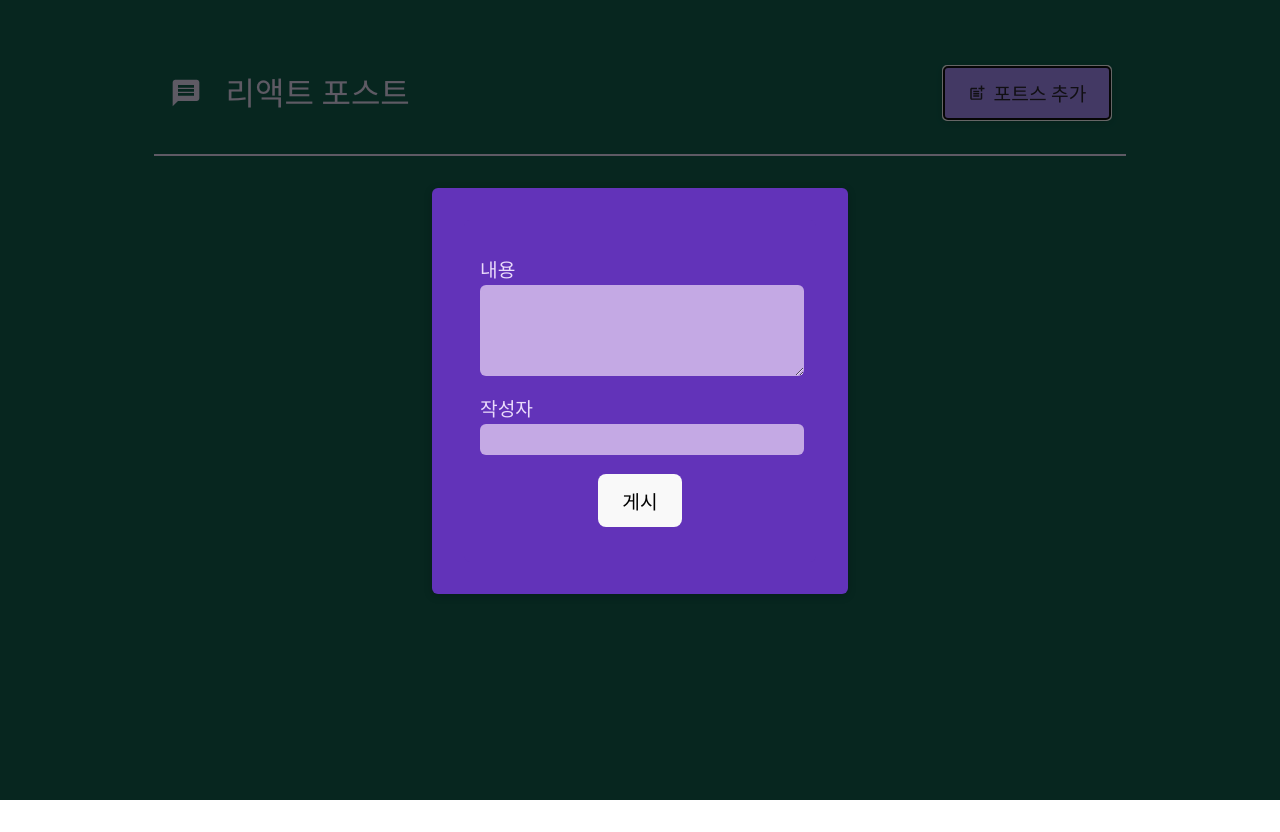
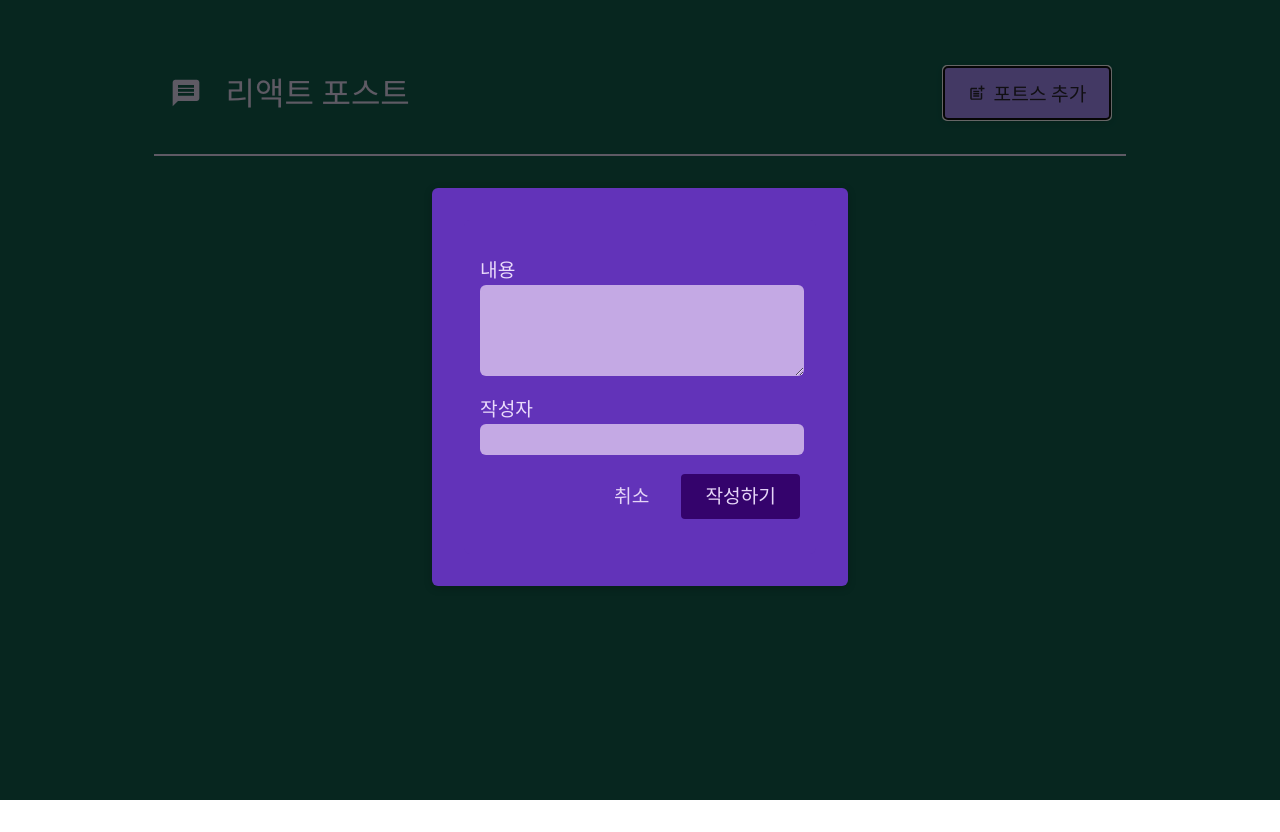
Before and after one commit to braverokmc79/react-crash-course, a React (Vite) app: page / in a window 1280 px wide. Both pictures are taken after a click on the button "포트스 추가". Built offline with nearby package versions, Linux system fonts and the light colour scheme.

Commit message:
32.이전 상태를 기반으로 상태 갱신하기

```diff
--- a/src/App.tsx
+++ b/src/App.tsx
@@ -14,11 +14,9 @@ function App() {
     setModalVisible(false);
   };
 
-
-
   return (
     <>
-      <MainHeader onCreatePost={showModalHandler} />
+      <MainHeader onCreatePost={showModalHandler}  />
       <main>
         <PostsList
           isPosting={modalVisible}
--- a/src/components/NewPost.tsx
+++ b/src/components/NewPost.tsx
@@ -3,15 +3,29 @@ import classes from "./NewPost.module.css";
 import { PostType } from "./PostsList";
 
 interface NewPostProps {
-    newPost: PostType
-    onPostChange: (key: string, value: string) => void;
-    addPost:()=>void;
+  newPost: PostType;
+  onPostChange: (key: string, value: string) => void;
+  addPost: (post: PostType) => void;
+  onCancel: () => void;
 }
 
-const NewPost: React.FC<NewPostProps> = ({newPost,onPostChange, addPost}) => {
+const NewPost: React.FC<NewPostProps> = ({
+  newPost,
+  onPostChange,
+  addPost,
+  onCancel,
+}) => {
+  const submitHandler = (event: React.FormEvent) => {
+    event.preventDefault();
+    const postData: PostType = {
+      author: newPost.author,
+      body: newPost.body,
+    };
+    addPost(postData);
+  };
 
   return (
-    <form className={classes.form}>
+    <form className={classes.form} onSubmit={submitHandler}>
       <p>
         <label htmlFor="body">내용</label>
         <textarea
@@ -29,14 +43,14 @@ const NewPost: React.FC<NewPostProps> = ({newPost,onPostChange, addPost}) => {
           id="author"
           required
           onChange={(event) => onPostChange("author", event.target.value)}
-
           value={newPost.author}
         />
       </p>
-      <p>
-        <button type="button" onClick={addPost}>
-          게시
+      <p className={classes.actions}>
+        <button type="button" onClick={onCancel}>
+          취소
         </button>
+        <button>작성하기</button>
       </p>
     </form>
   );
--- a/src/components/PostsList.tsx
+++ b/src/components/PostsList.tsx
@@ -25,22 +25,27 @@ const PostsList:React.FC<PostsListProps>= (props) => {
     }));
   };
 
-  const addPostHandler = () => {
-    setPosts((prevPosts) => [...prevPosts, newPost]);
+  const addPostHandler = (postData:PostType) => {
+    setPosts([postData, ...posts]);
     setNewPost({ author: "", body: "" }); // 초기화
     props.setModalVisible(false);
   };
 
+  const onStopPostion=()=>{
+    props.hideModalHandler();
+    setNewPost({ author: "", body: "" }); // 초기화
+  }
 
 
   let modalConent;
   if(props.isPosting){
     modalConent = (
-      <Modal onClose={props.hideModalHandler}>
+      <Modal onClose={props.hideModalHandler}   >
         <NewPost
           newPost={newPost}
           onPostChange={postDataChangerHandler}
           addPost={addPostHandler}
+          onCancel={onStopPostion}
         />
       </Modal>
     );
```
